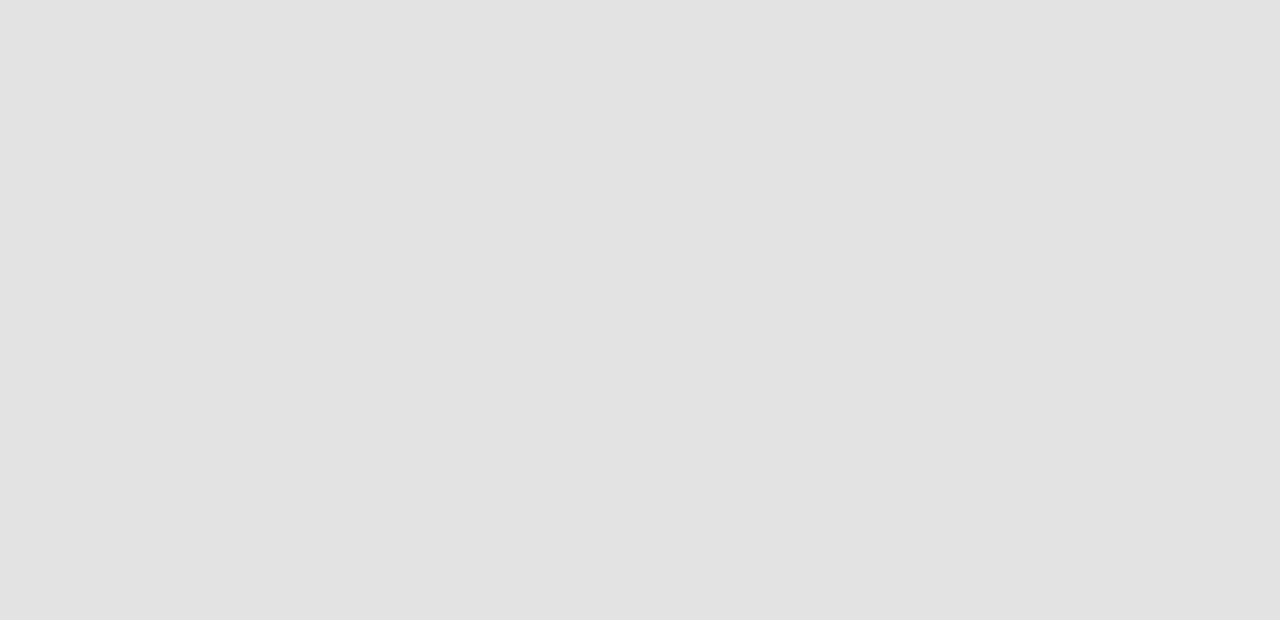
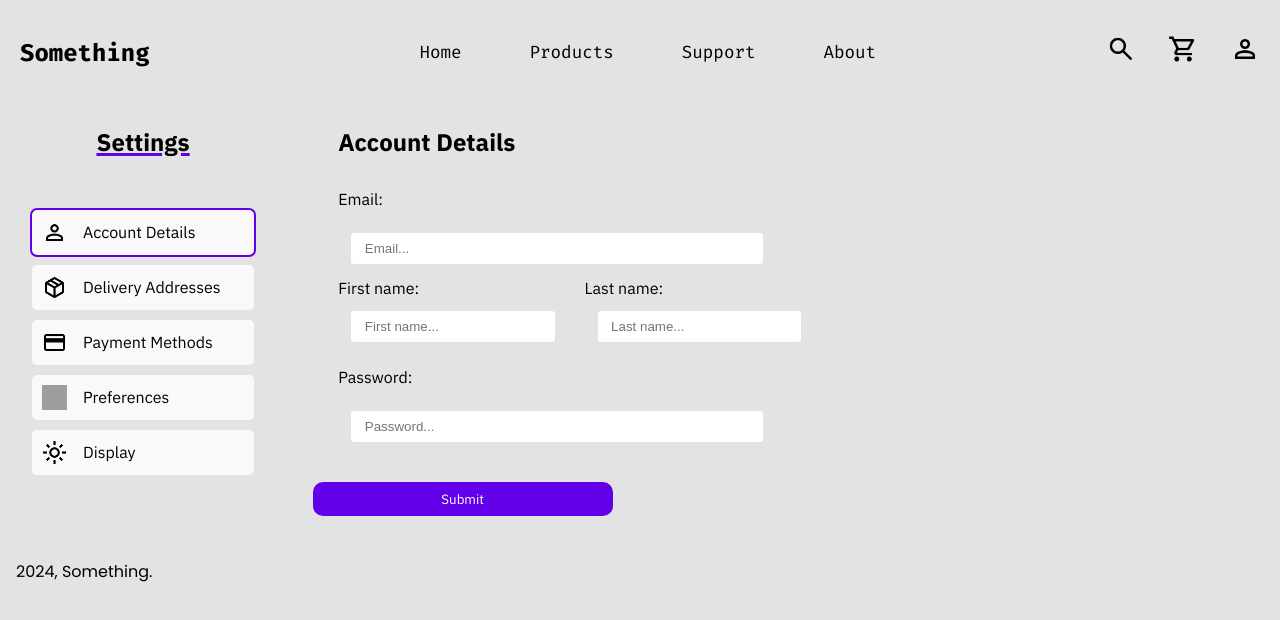
Before and after one commit to MonkyMars/Something-Keyboards, a Next.js app: page /account in a window 1280 px wide. Shown: the top 620 px of the page. Built offline with nearby package versions, Linux system fonts and the light colour scheme; grey boxes are pictures that could not be loaded; a web font is replaced by a local one.

Commit message:
added account tab (not done)

```diff
--- a/pages/account.jsx
+++ b/pages/account.jsx
@@ -1,5 +1,100 @@
+import React from "react";
+import Nav from "../components/Nav";
+import Footer from "../components/Footer";
+import Head from "next/head";
+import Image from "next/image";
+import styles from '../styles/Account.module.css';
+
 const Account = () => {
+  const [page, setPage] = React.useState(0)
+  const account_settings = [
+    { name: "Account Details", icon: '/icons/account.png' },
+    { name: "Delivery Addresses", icon: '/icons/package.png' },
+    { name: "Payment Methods", icon: '/icons/creditcard.png' },
+    { name: "Preferences", icon: '/icons/settings-acc.png' },
+    { name: "Display", icon: '/icons/display.png' },
+  ];
 
-}
+  const [user, setUser] = React.useState({
+    first_name: '',
+    last_name: '',
+    email: '',
+    password: '',
+    hashed_password: '',
+    added_payment_methods: [{
+      id: 1,
+      name: 'iDEAL',
+      number: '057857535684',
+      icon: `/icons/banking/ideal_logo.svg`
+    }],
+    delivery_addresses: [],
+    display_mode: 0,
+  });
+
+  const handleInputChange = (e) => {
+    const { name, value } = e.target;
+    setUser((prevData) => ({ ...prevData, [name]: value }));
+  };
+
+  return (
+    <>
+      <Head>
+        <title>Something | account</title>
+      </Head>
+      <Nav />
+      <main className={styles.main}>
+        <aside className={styles.optionsList}>
+          <h2>Settings</h2>
+          <div>
+            {account_settings.map((setting, index) => (
+              <label key={index} onClick={() => setPage(index)} style={{outline: page === index ? '2.5px solid var(--button-color)' : 'none'}}><Image src={setting.icon} alt={setting.name} width={25} height={25}/> {setting.name}</label>
+            ))}
+          </div>
+        </aside>
+
+        <section className={styles.section}>
+            <h2>{account_settings[page].name}</h2>
+            <form>
+              {page === 0 && (
+                <>
+                <div className={styles.userInformation}>
+                  <label>Email:</label>
+                  <input placeholder="Email..." value={user.email} name='email' onChange={handleInputChange}/>
+                  <div>
+                    <div>
+                    <label>First name:</label>
+                    <input placeholder="First name..." value={user.first_name} name='first_name' onChange={handleInputChange}/>
+                  </div>
+                  <div>
+                    <label>Last name:</label>
+                    <input placeholder="Last name..." value={user.last_name} name='last_name' onChange={handleInputChange}/>
+                  </div>
+                  </div>
+                  <label>Password:</label>
+                  <input placeholder="Password..." value={user.password} name="password" onChange={handleInputChange}/>
+                </div>
+                </>
+              )}
+              {page === 2 && (
+                <>
+                <div className={styles.paymentMethods}>
+                  <span><Image src={'/icons/add.png'} alt="" width={50} height={50}/></span>
+                  {user.added_payment_methods.length > 0  ? user.added_payment_methods.map((method, index) => (
+                    <div key={method.id || index} className={styles.paymentMethod}>
+                      <label><Image src={method.icon} alt={method.name} width={25} height={25}/>{method.name}</label>
+                      <p>...{method.number.slice(-4)}</p>
+                    </div>
+                  )) : <label>No added payment methods</label>}
+                </div>
+                </>
+              )}
+              <button type="submit">Submit</button>
+            </form>
+        </section>
+      </main>
+      <Footer />
+    </>
+  );
+};
 
 export default Account;
--- /dev/null
+++ b/styles/Account.module.css
@@ -0,0 +1,169 @@
+.main {
+  display: grid;
+  grid-template-columns: 1.5fr 4fr 1fr;
+  gap: 20px;
+  justify-content: center;
+}
+
+@media screen and (max-width: 830px) {
+  .main {
+    grid-template-columns: 1fr 3fr;
+  }
+}
+
+.optionsList {
+  grid-column: 1;
+}
+
+.section {
+  grid-column: 2;
+  justify-self: start;
+  width: 100%;
+  padding: 0 2em;
+  box-sizing: border-box;
+  font-family: var(--font-product);
+}
+
+.optionsList div {
+  display: flex;
+  flex-direction: column;
+  font-family: var(--font-product);
+  padding: 2em;
+  box-sizing: border-box;
+}
+
+.optionsList h2 {
+  font-family: var(--font-product);
+  text-align: center;
+  text-decoration: underline 2.5px solid var(--button-color);
+}
+
+.optionsList label {
+  display: flex;
+  gap: 1em;
+  align-items: center;
+  cursor: pointer;
+  padding: 10px;
+  background-color: #f9f9f9;
+  border-radius: 5px;
+  margin-bottom: 10px;
+}
+
+.section h2 {
+  font-family: var(--font-product);
+  font-size: 1.5em;
+  margin-bottom: 20px;
+}
+
+.userInformation {
+  display: flex;
+  flex-direction: column;
+  justify-content: center;
+  position: relative;
+  font-family: var(--font-product);
+  & > label{
+    font-family: var(--font-product);
+    margin: 0.7em 0;
+  }
+  & > div > div{
+    display: flex;
+    flex-direction: column;
+    align-items: flex-start;
+    max-width: 90%;
+  }
+  & > div{
+    display: flex;
+    grid-gap: 1em;
+    &  * > input{
+      border: none;
+      max-width: 90%;
+      padding: 0.6em 1em;
+      margin: 1em;
+      border-radius: 3px;
+      color: #212121;
+      &:focus{
+        outline: 2.5px solid var(--button-color);
+        color: #000;
+      }
+    }
+  }
+  & > input{
+    border: none;
+    max-width: 90%;
+    width: 385px;
+    padding: 0.6em 1em;
+    margin: 1em;
+    border-radius: 3px;
+    color: #212121;
+    &:focus{
+      outline: 2.5px solid var(--button-color);
+      color: #000;
+    }
+  }
+}
+
+.section form button{
+  position: relative;
+  left: 50%;
+  transform: translate(-125%, 0);
+  margin: 2em 0;
+  display: flex;
+  width: 300px;
+  max-width: 95%;
+  justify-content: center;
+  padding: 8px 12px;
+  border-radius: 10px;
+  border: none;
+  background-color: var(--button-color);
+  cursor: pointer;
+  color: #fff;
+  font-family: var(--font-product);
+  transition: transform 0.2s;
+  &:hover{
+    transform: translate(-125%, -2px)
+  }
+  &:focus{
+    outline: 3px solid var(--secondary);
+  }
+  &:disabled{
+    background-color: var(--disabled);
+  }
+}
+
+.section .paymentMethod{
+  outline: 2px solid var(--button-color);
+  max-width: max-content;
+  width: 10em;
+  padding: 0.6em 1em;
+  background-color: aliceblue;
+  border-radius: 10px;
+  box-sizing: border-box;
+  margin: 0.5em;
+  & > label:first-child{
+    display: flex;
+    justify-content: flex-start;
+    grid-gap: 0.6em;
+    font-size: 1.1em;
+  }
+}
+
+.section .paymentMethods{
+  margin: 1em 0;
+  display: flex;
+  align-items: center;
+  gap: 2em;
+}
+
+.paymentMethods span{
+  background-color: aliceblue;
+  outline: 2px solid var(--button-color);
+  border-radius: 10px;
+  height: max-content;
+  font-size: 1.3em;
+  width: 4.6em;
+  height: 4.6em;
+  cursor: pointer;
+  display: flex;
+  align-items: center;
+  justify-content: center;
+}
```
